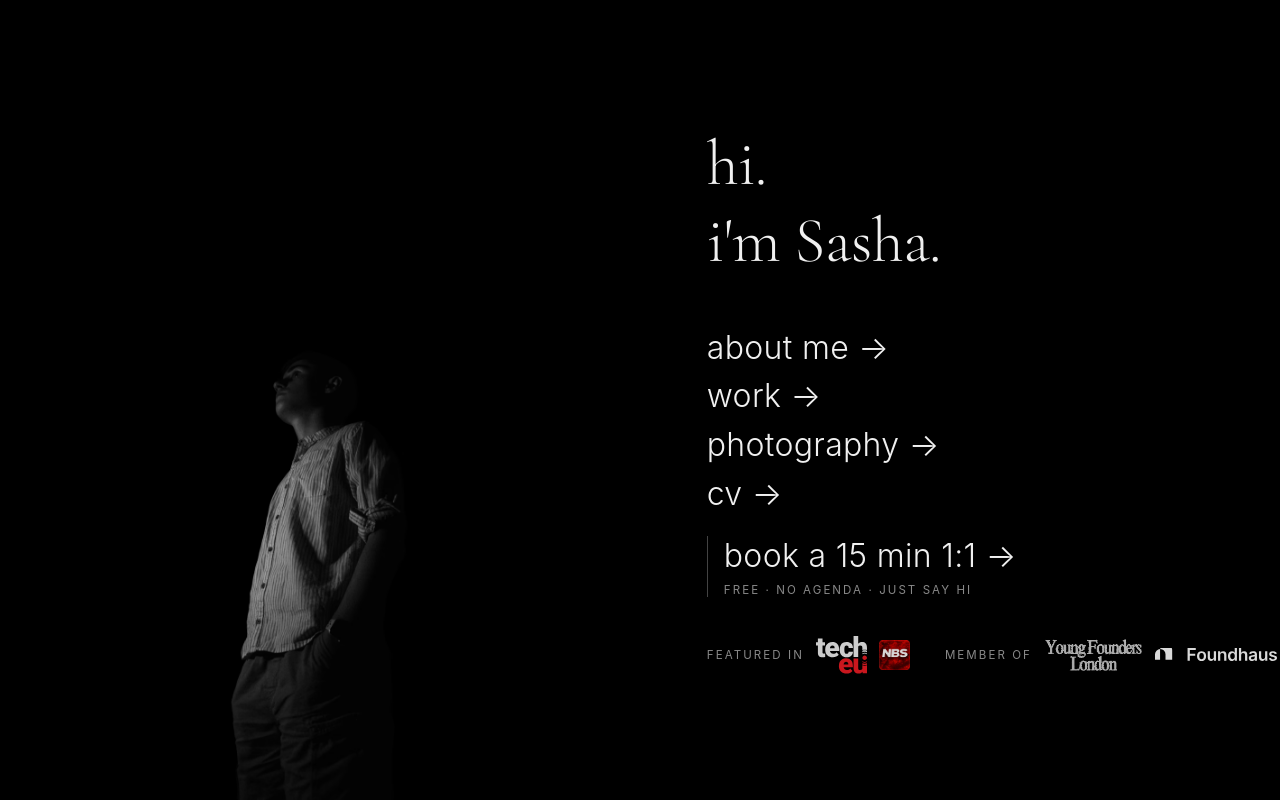
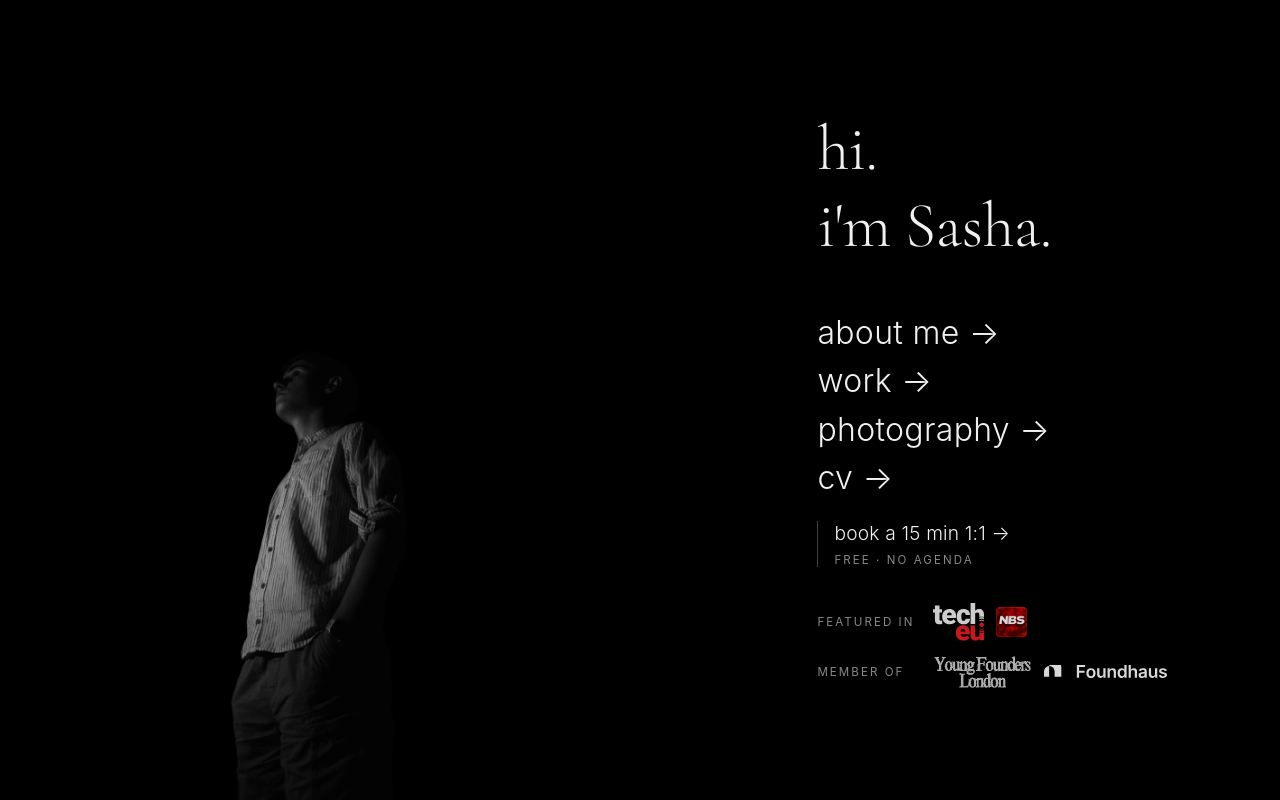
Before and after one commit to Fluffik3666/Portfolio, a Flask app: page / in a window 1280 px wide. Run offline with Flask 3, Linux system fonts and the light colour scheme; some libraries are stand-ins or nearby versions.

Commit message:
fix: settle the hero's proportions
Two things were out of scale in the hero column.

The booking line sat at full nav scale, and being the longest line in
the column it read as the biggest thing on the page — louder than the
nav it was meant to sit under. It steps down to its own size now; the
hairline rule and the label are what mark it out, not its size. The
note loses "just say hi", which the link text was already saying.

The two credit groups sat side by side and ran most of the way across
the viewport, pulling the eye sideways across a column that otherwise
reads straight down. They stack instead, and both labels reserve the
width of the longer one so the logo rows start on the same edge.

The column now steps cleanly: serif greeting, nav, booking, credits.

Co-Authored-By: Claude Opus 5 (1M context) <noreply@anthropic.com>
Claude-Session: https://claude.ai/code/session_01CbPBtd9FKUGvYQ9smZNf2U

```diff
--- a/src/static/css/index.css
+++ b/src/static/css/index.css
@@ -187,8 +187,12 @@ img {
     border-color: var(--white);
 }
 
-/* The group fades in as one, so the link inside skips the nav stagger */
+/* A step below the nav rather than level with it: at nav scale this is the
+   longest line in the column, so it read as the biggest thing on the page.
+   The rule and the label are what mark it out, not its size. Opacity is set
+   because the group fades in as one, so the link skips the nav stagger. */
 .nav-book .nav-link {
+    font-size: clamp(1rem, 1.5vw, 1.2rem);
     opacity: 1;
 }
 
@@ -204,12 +208,15 @@ img {
 }
 
 /* ── Hero press credit ── */
+/* Stacked rather than side by side. On one line the two groups ran most of
+   the way across the viewport, which pulled the eye sideways across a column
+   that otherwise reads straight down. */
 .hero-credits {
     display: flex;
-    flex-wrap: wrap;
-    align-items: center;
-    gap: 1rem 2.2rem;
-    margin-top: 2.4rem;
+    flex-direction: column;
+    align-items: flex-start;
+    gap: 0.9rem;
+    margin-top: 2.2rem;
 }
 
 .hero-press {
@@ -221,6 +228,9 @@ img {
 }
 
 .hero-press-label {
+    /* Both labels reserve the width of the longer one, so the logo rows
+       start on the same edge now that the groups are stacked */
+    min-width: 6.5rem;
     font-size: 0.72rem;
     font-weight: 400;
     letter-spacing: 0.18em;
@@ -1819,7 +1829,7 @@ img {
 
     .hero-credits {
         margin-top: 1.5rem;
-        gap: 0.8rem 1.4rem;
+        gap: 0.7rem;
     }
 
     .hero-press {
@@ -1827,6 +1837,7 @@ img {
     }
 
     .hero-press-label {
+        min-width: 5.4rem;
         font-size: 0.65rem;
     }
 
--- a/src/templates/index.html
+++ b/src/templates/index.html
@@ -51,7 +51,7 @@
                      looking around. -->
                 <div class="nav-book">
                     <a href="https://calendar.app.google/N4Nr3FhXFBiehM8q8" class="nav-link" target="_blank" rel="noopener">book a 15 min 1:1 <span>&rarr;</span></a>
-                    <span class="nav-book-note">free &middot; no agenda &middot; just say hi</span>
+                    <span class="nav-book-note">free &middot; no agenda</span>
                 </div>
             </nav>
             <div class="hero-credits">
```
